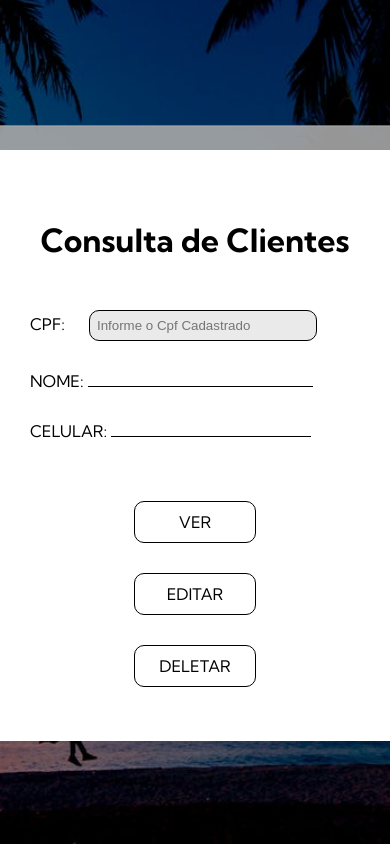
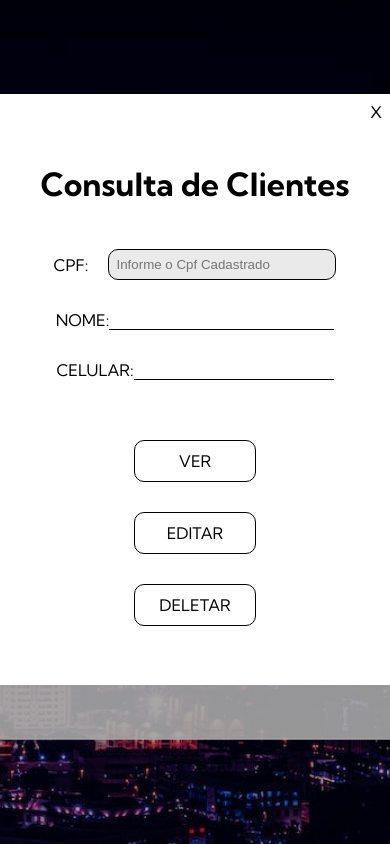
Before and after one commit to JonataRossanttles/crud, a plain HTML site: page index.html in a window 390 px wide. Both pictures are taken after a click on the element "ACESSAR". Drawn offline with Linux system fonts and the light colour scheme; no server answers.

Commit message:
Add files via upload

```diff
--- a/index.html
+++ b/index.html
@@ -16,7 +16,7 @@
     <input type="number" name="cpf_cliente" id="cpf" placeholder="Cpf" class="caixa"></div>
   <div class="cadastro"> <label for="" class="label"> NOME:</label>
     <input type="text" id="nome" placeholder="Nome Completo" class="caixa" ></div>
-  <div class="cadastro"> <label for="" class="label"> CELULAR:</label>
+  <div class="cadastro"> <label for="" class="label" id="label-celular"> CELULAR:</label>
     <input type="number" id="celular" placeholder="Celular" class="caixa"></div>
   </div>
 
@@ -31,13 +31,13 @@
   <div class="container-fundo-consulta">
     <div class="fechar" id="fechar-consulta">X</div>
     <h1 class="titulo-consulta">Consulta de Clientes</h1>
-    <div class="cadastro-consulta"><label for="" class="label"> CPF:</label>
+    <div class="cadastro-consulta"><label for="" class="label-consulta"> CPF:</label>
       <input type="number" name="cpf_cliente" id="cpf-consulta" placeholder="Informe o Cpf Cadastrado" class="caixa-consulta"></div>
-      <div class="cadastro-consulta"><label for="" class="label"> NOME:</label>
+      <div class="cadastro-consulta"><label for="" class="label-consulta"> NOME:</label>
 
         <div  id="nome-consulta"  class="caixa-consulta-b"></div>
       </div>
-      <div class="cadastro-consulta"><label for="" class="label"> CELULAR:</label>
+      <div class="cadastro-consulta"><label for="" class="label-consulta"> CELULAR:</label>
         <div   id="celular-consulta"  class="caixa-consulta-b"></div>
       </div>
       <div class="container-button-acessar">
@@ -156,6 +156,9 @@ function editar(){
   cpf_cliente.value = cpf_consulta.value
   name.value = name_consulta.innerHTML
   celular.value = celular_consulta.innerHTML
+  cpf_consulta.value = ""
+  name_consulta.innerHTML = ""
+  celular_consulta.innerHTML=""
 
 }
 function deletar(){
--- a/style.css
+++ b/style.css
@@ -10,7 +10,7 @@ border-radius: 10px;
 border: solid 1px;
 }
 body{
-    background-image: url("imagens-firebase/pexels-photo-3293148.jpeg");
+    background-image: url("imagens-firebase/cidad2.jpeg");
     background-position: center center;
     background-size: cover;
     background-repeat: no-repeat;
@@ -129,14 +129,14 @@ p{
     background-color: white;
     position: relative;
    margin: auto;
-   margin-top: 150px;
+   margin-top: 65px;
    width: 60%;
    height: 70%;
    border-radius: 10px;
 
 }
 .caixa-consulta{
-    margin-top: 50px;
+
     margin-left: 20px;
     border-radius: 10px;
     border: solid 1px;
@@ -146,10 +146,15 @@ p{
 }
 .cadastro-consulta{
     margin-left: 30px;
+    display: flex;
+    width: 100%;
+    justify-content: center;
+    margin-left: 0;
 }
 .titulo-consulta{
     text-align: center;
     padding-top: 70px;
+    margin-bottom: 45px;
     font-family: 'Kumbh Sans', sans-serif;
 }
 .caixa-consulta-b{
@@ -175,6 +180,11 @@ margin-bottom: 30px;
     width: 100%;
 
 }
+.label-consulta{
+    margin-bottom: 0;
+    font-family: 'Kumbh Sans', sans-serif;
+    align-self: center;
+  }
 @media  screen and (max-width:1200px){
 .container-cadastro{
     width: 100%;
@@ -196,10 +206,28 @@ margin-bottom: 30px;
         padding: 0;
         border-radius: 0;
         overflow: auto;
+        margin-top: 94px;
     }
+  #fechar-consulta{
+    font-family: 'Kumbh Sans', sans-serif;
+    cursor: pointer;
+    color: black;
+    position: absolute;
+    top: 8px;
+   right: 8px;
+  }
+
+  .caixa-consulta{
+    margin-top: 0;
+  }
+
 
     }
 @media  screen and (max-width:600px){
+ .container-cadastro{
+    height: 75vh;
+ }
+
    .cadastros{
     flex-direction: column;
     top: 0;
@@ -211,6 +239,7 @@ margin-bottom: 30px;
    }
    .cadastro:not(:last-child){
     margin-bottom: 30px;
+    margin-right: 0px;
    }
    .titulo{
     margin-top: 20px;
@@ -224,13 +253,17 @@ margin-bottom: 30px;
     border-radius: 0;
 }
 .container-button{
-    top: 80px;
+    top: 40px;
 }
-#nome{
-    margin-left: 29px;
+.label{
+    margin-bottom: 5px;
 }
 #cpf{
-    margin-left:42px;
+    margin: 0;
+}
+.cadastro{
+    display: flex;
+    flex-direction: column;
 }
 
     }
```
Also changed, not shown: imagens-firebase/cidad2.jpeg (added).
